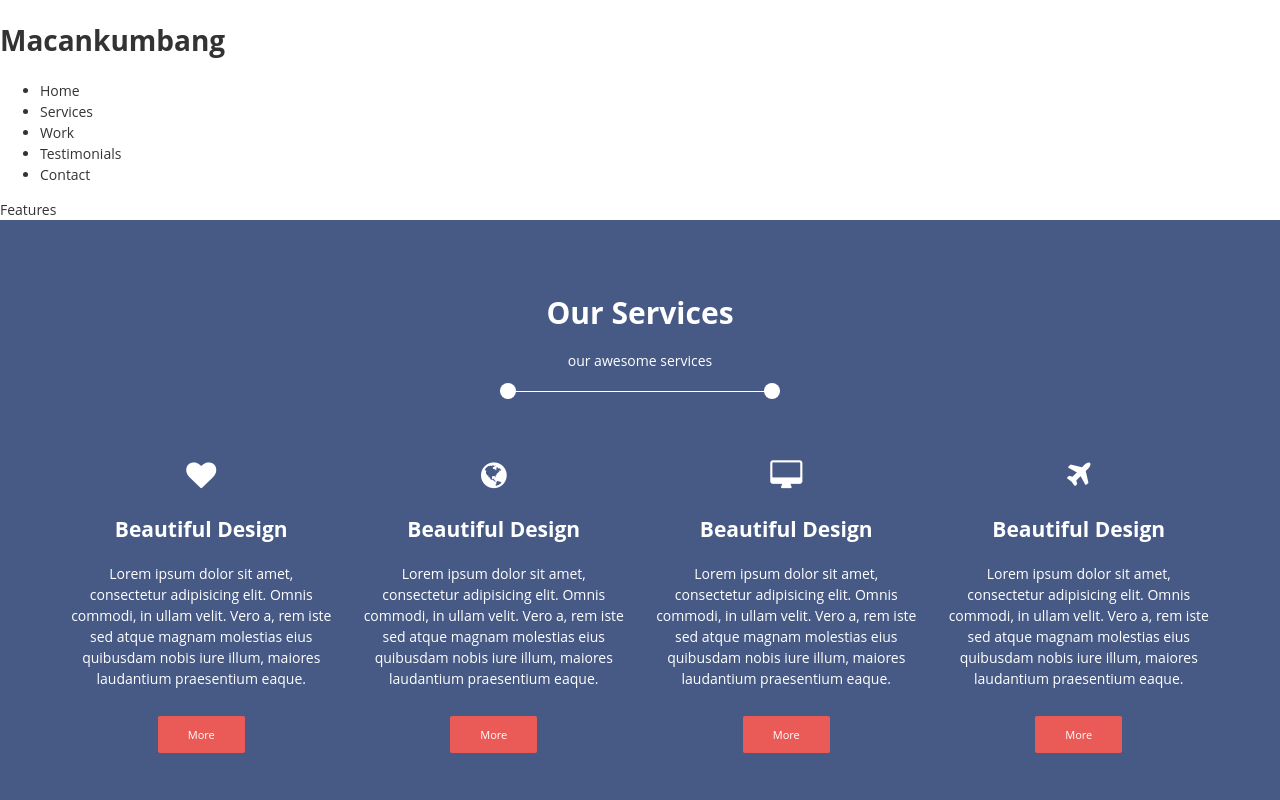
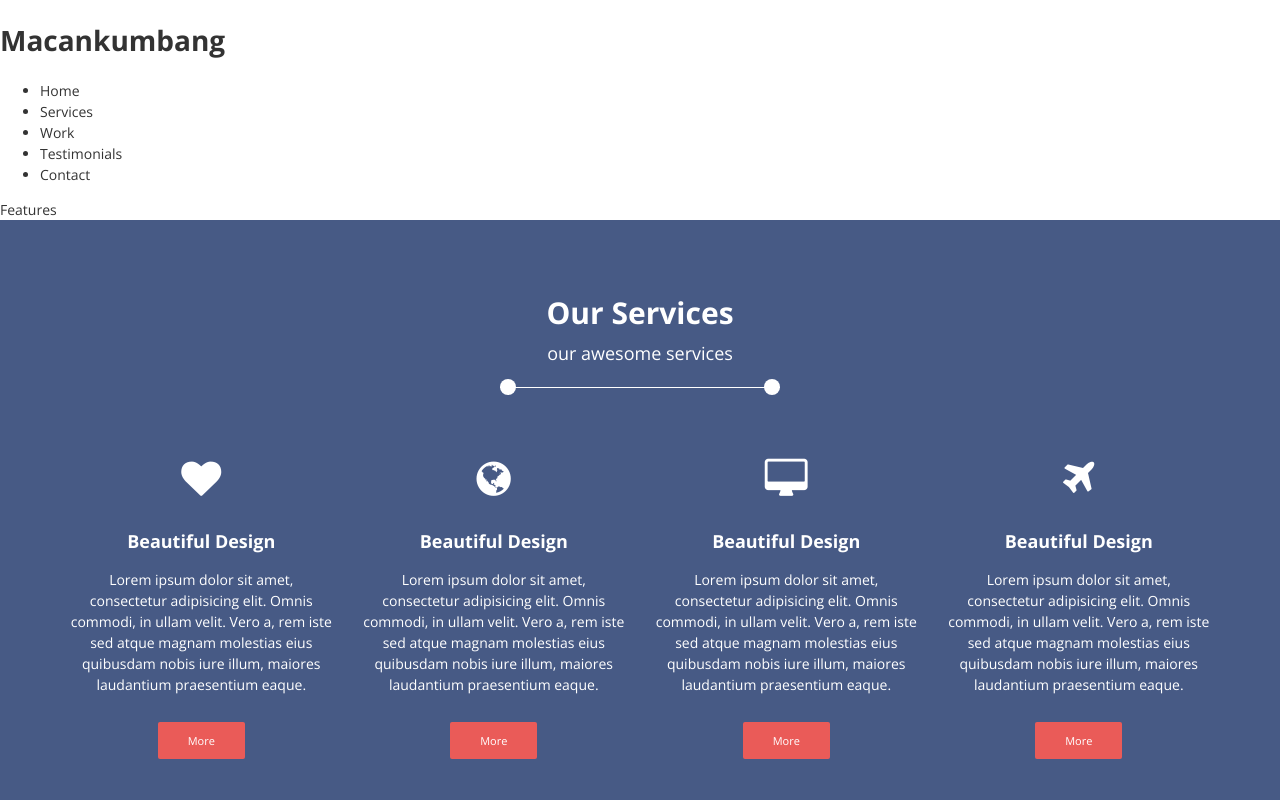
Before and after one commit to ndt-draft/macan, a website: page index.html in a window 1280 px wide. Shown: the top 800 px of the page. Drawn offline with nearby package versions, Linux system fonts and the light colour scheme.

Commit message:
add open sans, change services block layout

```diff
--- a/assets/sass/_site.scss
+++ b/assets/sass/_site.scss
@@ -9,19 +9,20 @@ a:hover {
 .block-title {
     font-size: 30px;
     margin: 0;
-    margin-bottom: 15px;
+    margin-bottom: 5px;
 }
 
 .block-description {
     margin: 0;
-    margin-bottom: 15px;
+    margin-bottom: 10px;
+    font-size: 18px;
 }
 
 .item-service {
     text-align: center;
 
     .icon {
-        font-size: 30px;
+        font-size: 40px;
     }
 }
 
@@ -57,8 +58,12 @@ a:hover {
 }
 
 .service-description {
-    margin-top: 18px;
     margin-bottom: 34px;
+}
+
+.service-title {
+    margin-top: 20px;
+    font-size: 18px;
 }
 
 .button,
--- a/index.html
+++ b/index.html
@@ -2,6 +2,7 @@
 <html>
 <head>
     <title>Macan</title>
+    <link href='https://fonts.googleapis.com/css?family=Open+Sans:400,700' rel='stylesheet' type='text/css'>
     <link rel="stylesheet" href="assets/css/main.css">
 </head>
 <body>
```
Also changed, not shown: assets/css/main.css.
